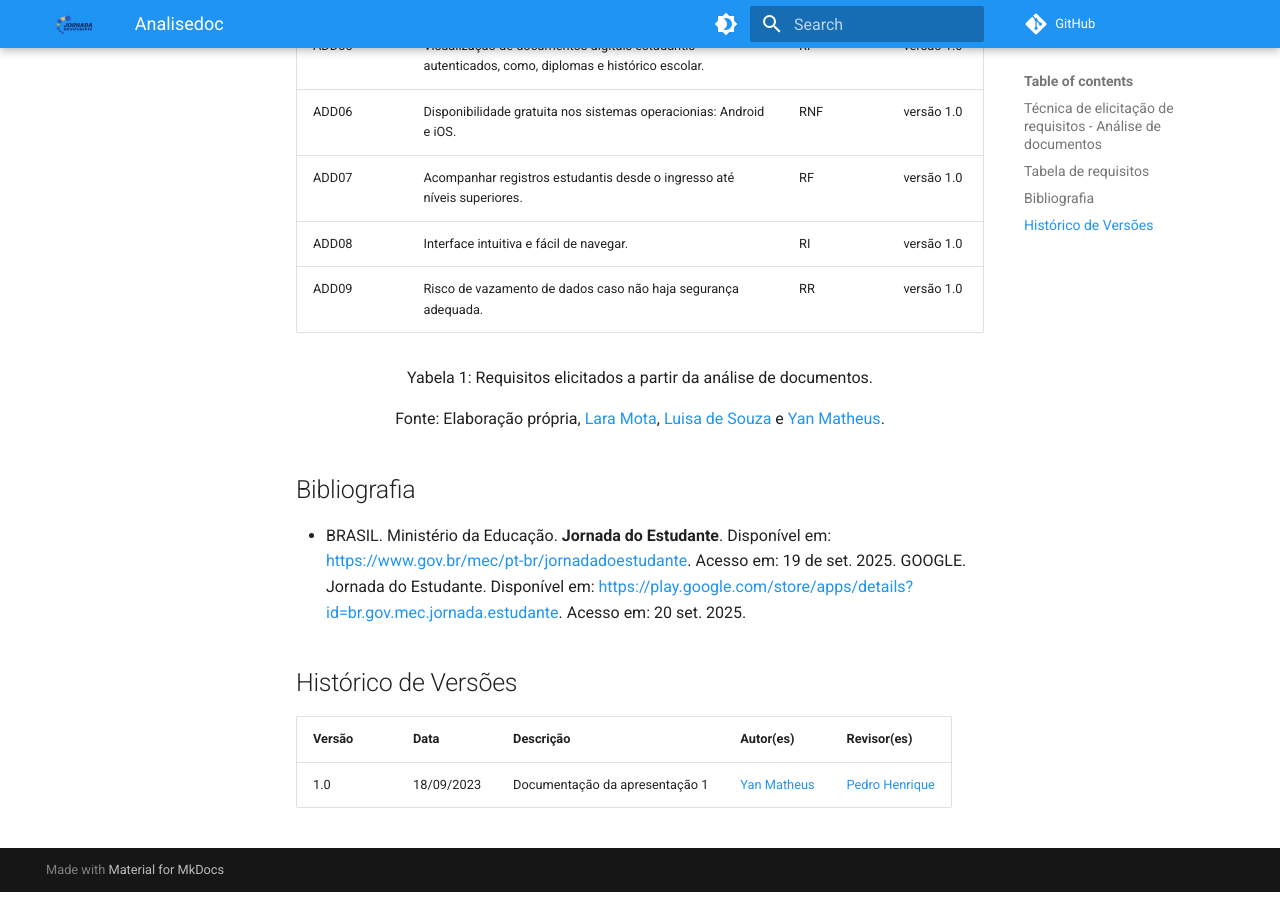
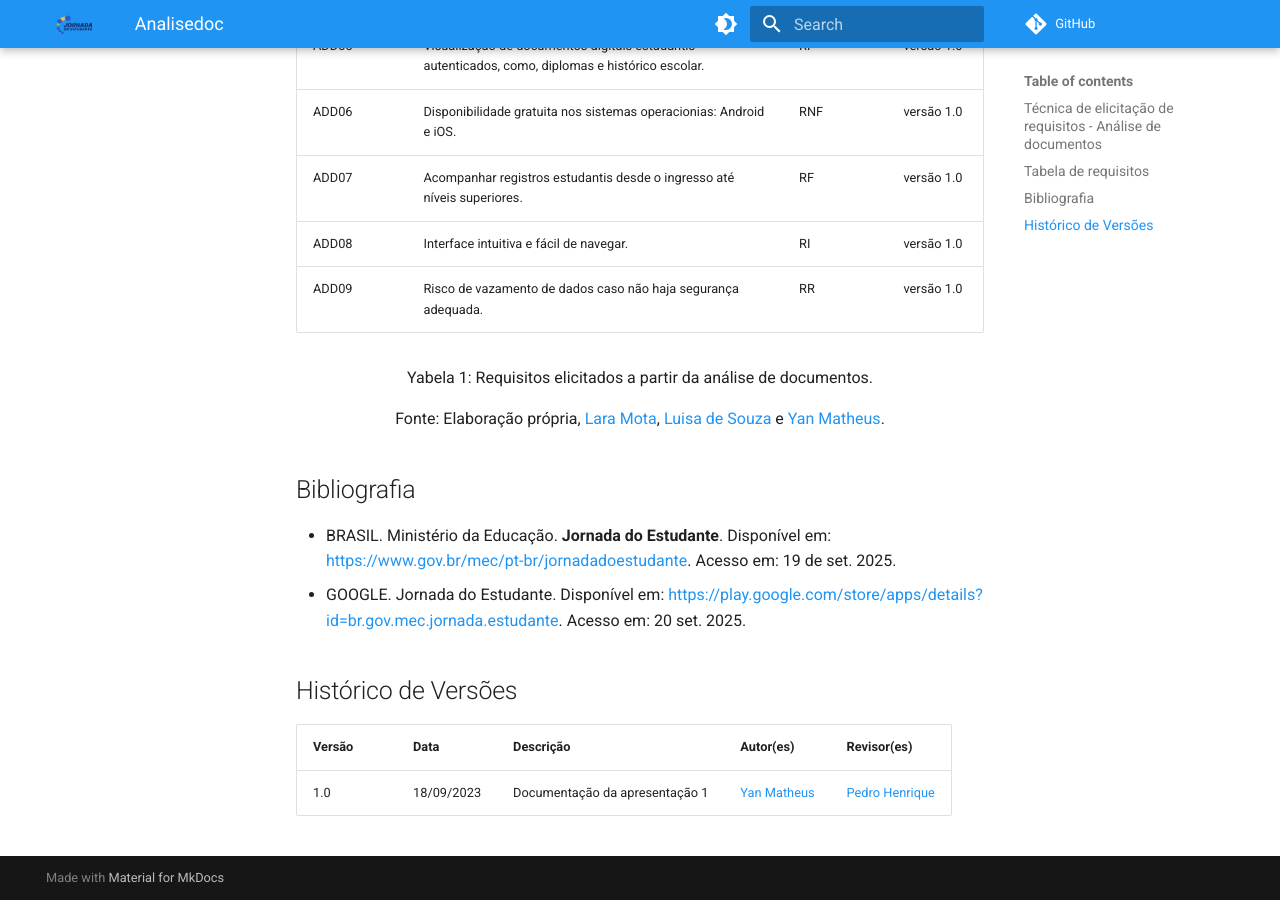
Before and after one commit to Requisitos-de-Software/2025.2-Grupo05, an MkDocs documentation site: the page built from docs/Elicitação/analisedoc.md, in a window 1280 px wide and 900 px high, scrolled down 1071 px. Built offline with MkDocs 1.6.1 and Material for MkDocs 9.7.7, drawn with Linux system fonts in a browser that asks for light colours; comment, search, counter and statistics services are not loaded.

```diff
--- a/docs/Elicitação/analisedoc.md
+++ b/docs/Elicitação/analisedoc.md
@@ -39,7 +39,7 @@ A tabela 1 disposta abaixo representa todos os requisitos levantados durante a a
 ## Bibliografia
 - BRASIL. Ministério da Educação. **Jornada do Estudante**. Disponível em:
   <https://www.gov.br/mec/pt-br/jornadadoestudante>. Acesso em: 19 de set. 2025.
-  GOOGLE. Jornada do Estudante. Disponível em: <https://play.google.com/store/apps/details?id=br.gov.mec.jornada.estudante>. Acesso em: 20 set. 2025.
+- GOOGLE. Jornada do Estudante. Disponível em: <https://play.google.com/store/apps/details?id=br.gov.mec.jornada.estudante>. Acesso em: 20 set. 2025.
 
 ## Histórico de Versões
 
```
